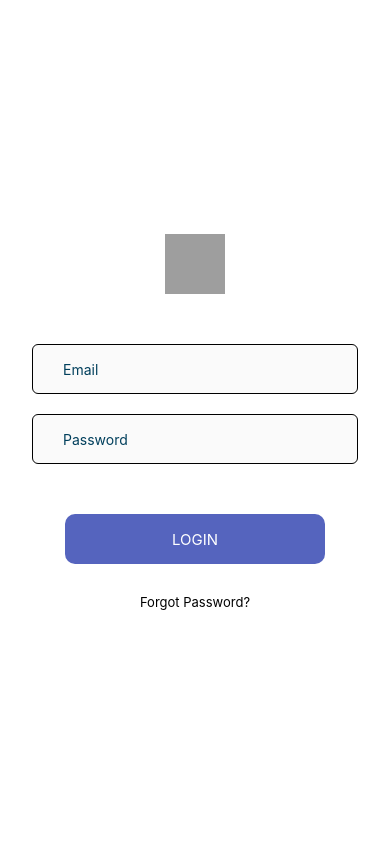
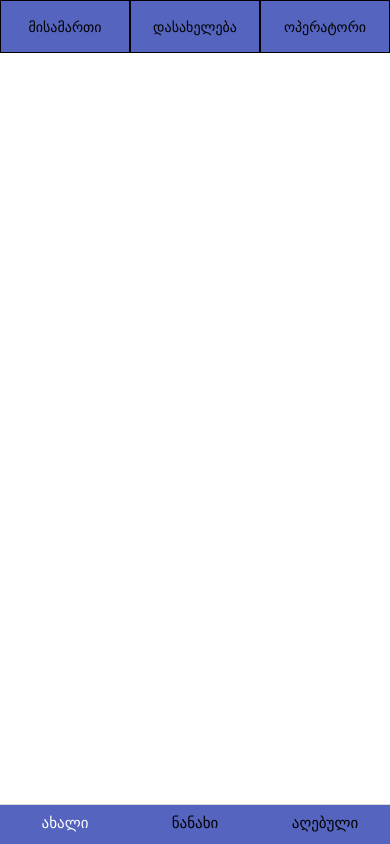
Before and after one commit to uchachaduneli/DeliveryMobile, a React Native app: screen /BottomTabNavigator in a window 390 px wide. Built offline with nearby package versions, Linux system fonts and the light colour scheme; no server answers; grey boxes are pictures that could not be loaded.

Commit message:
add bottom navigator

```diff
--- a/App.js
+++ b/App.js
@@ -1,11 +1,14 @@
-import {StyleSheet, Text, View} from "react-native";
+import { StyleSheet, Text, View } from "react-native";
 import LoginStackNavigator from "./src/navigation/LoginStackNavigator";
+import WelcomeStackNavigator from "./src/navigation/WelcomeStackNavigator";
+import BottomTabNavigator from "./src/navigation/BottomNavigator";
 
 export default function App() {
   return (
     <>
       {/*<UserInfoTokenProvider>*/}
-            <LoginStackNavigator/>
+      {/*<WelcomeStackNavigator />*/}
+      <LoginStackNavigator />
       {/*</UserInfoTokenProvider>*/}
     </>
   );
--- a/src/navigation/BottomNavigator.js
+++ b/src/navigation/BottomNavigator.js
@@ -1,74 +1,72 @@
-// import React from "react";
-// import { createBottomTabNavigator } from "@react-navigation/bottom-tabs";
-// import HomeScreen from "../screens/HomeScreen";
-// import { Image, StyleSheet, TouchableOpacity, View } from "react-native";
-// import Profile from "../screens/Profile";
-// import { NavigationContainer } from "@react-navigation/native";
-//
-// const Tab = createBottomTabNavigator();
-//
-// const BottomTabNavigator = () => {
-//   return (
-//     <NavigationContainer>
-//       <Tab.Navigator
-//         screenOptions={{ headerShown: false }}
-//         tabBarOptions={{
-//           style: {
-//             height: 75,
-//             borderTopWidth: 0,
-//             borderTopLeftRadius: 30,
-//             borderTopRightRadius: 30,
-//             elevation: 0,
-//             margin: 0,
-//             justifyContent: "center",
-//             alignItems: "center",
-//             alignSelf: "center",
-//             tabStyle: {
-//               width: "auto",
-//               height: "auto",
-//             },
-//           },
-//           showLabel: false,
-//           activeTintColor: "darkblue",
-//           inactiveTintColor: "red",
-//         }}
-//       >
-//         <Tab.Screen name="Home" component={HomeScreen} />
-//         <Tab.Screen name="Profile" component={Profile} />
-//       </Tab.Navigator>
-//     </NavigationContainer>
-//   );
-// };
-//
-// const styles = StyleSheet.create({
-//   addButtonText: {
-//     color: "#fff",
-//     fontSize: 60,
-//     justifyContent: "center",
-//     alignItems: "center",
-//     top: -9,
-//   },
-// });
-//
-// export default BottomTabNavigator;
-
+import React from "react";
 import { createBottomTabNavigator } from "@react-navigation/bottom-tabs";
-import HomeScreen from "../screens/HomeScreen";
+import { StyleSheet } from "react-native";
 import Profile from "../screens/Profile";
-import { NavigationContainer } from "@react-navigation/native";
-import Counter from "../screens/CounterScreen";
+import { Entypo } from "@expo/vector-icons";
+import CustomerInfoScreen from "../screens/CustomerInfoScreen";
+import { COLOR } from "../consts/Global";
 
 const Tab = createBottomTabNavigator();
 
-const Tabs = () => {
+export default function BottomTabNavigator() {
   return (
-    <NavigationContainer>
-      <Tab.Navigator>
-        <Tab.Screen name="HomeScreen" component={HomeScreen} />
-        <Tab.Screen name="Profile" component={Profile} />
-      </Tab.Navigator>
-    </NavigationContainer>
+    <Tab.Navigator
+      tabBarOptions={{
+        keyboardHidesTabBar: true,
+        // tabBarActiveBackgroundColor: "red",
+      }}
+      screenOptions={{
+        headerShown: false,
+        tabBarActiveTintColor: "#fff",
+        tabBarInactiveTintColor: "#000",
+        tabBarStyle: {
+          backgroundColor: COLOR.DARKBLUE,
+
+          height: 40,
+          paddingBottom: 12,
+        },
+        tabBarLabelStyle: {
+          fontSize: 15,
+          textAlign: "center",
+        },
+      }}
+    >
+      <Tab.Screen
+        name="ახალი "
+        options={{
+          tabBarIcon: ({ color, size }) => <Entypo />,
+        }}
+        tabStyle={{
+          borderRightWidth: 1,
+          borderColor: "green",
+        }}
+        component={CustomerInfoScreen}
+      />
+      <Tab.Screen
+        name="ნანახი"
+        options={{
+          tabBarIcon: ({ color, size }) => <Entypo />,
+        }}
+        component={Profile}
+      />
+
+      <Tab.Screen
+        name="აღებული"
+        options={{
+          tabBarIcon: ({ color, size }) => <Entypo />,
+        }}
+        component={Profile}
+      />
+    </Tab.Navigator>
   );
-};
+}
 
-export default Tabs;
+const styles = StyleSheet.create({
+  addButtonText: {
+    // color: "#fff",
+    // fontSize: 60,
+    // justifyContent: "center",
+    // alignItems: "center",
+    // top: -9,
+  },
+});
--- a/src/navigation/LoginStackNavigator.js
+++ b/src/navigation/LoginStackNavigator.js
@@ -6,7 +6,6 @@ import CustomerInfoScreen from "../screens/CustomerInfoScreen";
 import CustomerInfoDetailScreen from "../screens/CustomerInfoDetailScreen";
 import Profile from "../screens/Profile";
 import Counter from "../screens/CounterScreen";
-import Tabs from "./BottomNavigator";
 import ShipmentScreen from "../screens/ShipmentScreen";
 import ReceivedScreen from "../screens/ReceivedScreen";
 import CameraScreen from "../screens/CameraScreen";
@@ -14,28 +13,28 @@ import TrackingCodeScreen from "../screens/TrackingCodeScreen";
 import SenderScreen from "../screens/SenderScreen";
 import GoInOutScreen from "../screens/CarGoInOutScreen";
 import HandlingPlusScreen from "../screens/handlingPlusScreen";
+import BottomTabNavigator from "./BottomNavigator";
 
 const Stack = createStackNavigator();
 
 const LoginStackNavigator = () => {
   return (
     <NavigationContainer>
-      <Stack.Navigator>
-        <Stack.Group
+      <Stack.Navigator
         screenOptions={{
-            headerStyle: { backgroundColor: "papayawhip" },
+          // headerStyle: { backgroundColor: "papayawhip" },
           headerShown: false,
         }}
       >
         <Stack.Screen name="LogInScreen" component={LogInScreen} />
-          <Stack.Screen name="HomeScreen" component={HomeScreen} />
-          <Stack.Screen name="CustomerInfo" component={CustomerInfoScreen} />
 
-          <Stack.Screen
-            name="InfoDetail"
-            component={CustomerInfoDetailScreen}
-          />
-          <Stack.Screen name="Profile" component={Profile} />
+        {/*<Stack.Screen name="HomeScreen" component={HomeScreen} />*/}
+        {/*<Stack.Screen name="Profile" component={Profile} />*/}
+        <Stack.Screen name="HomeScreen" component={BottomTabNavigator} />
+
+        {/*<Stack.Screen name="CustomerInfo" component={CustomerInfoScreen} />*/}
+
+        <Stack.Screen name="InfoDetail" component={CustomerInfoDetailScreen} />
         <Stack.Screen name="Counter" component={Counter} />
         <Stack.Screen name="ShipmentScreen" component={ShipmentScreen} />
         {/*<Stack.Screen name="HomeScreen" component={Tabs} />*/}
@@ -51,7 +50,10 @@ const LoginStackNavigator = () => {
           name="HandlingPlusScreen"
           component={HandlingPlusScreen}
         />
-        </Stack.Group>
+        <Stack.Screen
+          name="BottomTabNavigator"
+          component={BottomTabNavigator}
+        />
       </Stack.Navigator>
     </NavigationContainer>
   );
--- /dev/null
+++ b/src/navigation/WelcomeStackNavigator.js
@@ -0,0 +1,20 @@
+import { createStackNavigator } from "@react-navigation/stack";
+import { NavigationContainer } from "@react-navigation/native";
+import Login from "../screens/Login";
+
+import React from "react";
+import LogInScreen from "../screens/Login";
+
+const Stack = createStackNavigator();
+
+const WelcomeStackNavigator = () => {
+  return (
+    <NavigationContainer>
+      <Stack.Navigator headerMode="none">
+        <Stack.Screen name="LogInScreen" component={LogInScreen} />
+      </Stack.Navigator>
+    </NavigationContainer>
+  );
+};
+
+export default WelcomeStackNavigator;
--- a/src/screens/CarGoInOutScreen.js
+++ b/src/screens/CarGoInOutScreen.js
@@ -79,7 +79,7 @@ export default function GoInOutScreen() {
 const styles = StyleSheet.create({
   container: {
     // flex: 1,
-    paddingHorizontal: 15,
+    paddingHorizontal: 20,
     marginTop: 20,
   },
   inputView: {
@@ -114,7 +114,7 @@ const styles = StyleSheet.create({
     justifyContent: "space-between",
     // position: "absolute",
     bottom: 20,
-    paddingHorizontal: 15,
+    paddingHorizontal: 20,
     marginTop: "auto",
   },
   bottomTouchStyle: {
--- a/src/screens/TrackingCodeScreen.js
+++ b/src/screens/TrackingCodeScreen.js
@@ -14,7 +14,7 @@ import { AntDesign } from "@expo/vector-icons";
 import SelectDropdown from "react-native-select-dropdown";
 import { COLOR, WIDTH } from "../consts/Global";
 
-const code = "კოდი";
+const Code = "კოდი";
 const tracking = "თრექინგ #";
 const lowerCode = "ქვეკოდი";
 const reciever = "მიმღები";
@@ -51,7 +51,7 @@ const TrackingCodeScreen = () => {
           </View>
 
           <View style={styles.viewAndInpOfCode}>
-            <Text style={styles.TextStyle}>{code}</Text>
+            <Text style={styles.TextStyle}>{Code}</Text>
             <SelectDropdown
               defaultButtonText="OK"
               buttonStyle={{
@@ -149,16 +149,13 @@ const TrackingCodeScreen = () => {
           </View>
 
           <View style={styles.explanationViewStyle}>
-            <Text style={[styles.TextStyle, { marginBottom: 10 }]}>
-              {explanation}
-            </Text>
+            <Text style={styles.explanationTextStyle}>{explanation}</Text>
             <TextInput
-              style={styles.inputView}
+              style={styles.inputexplanationView}
               onChangeText={setExplain}
               value={explain}
+              multiline={true}
               placeholder=" ნათესაური კავშირი"
-              // textAlign="center"
-              keyboardType="numeric"
             />
           </View>
         </View>
@@ -237,7 +234,7 @@ const styles = StyleSheet.create({
     justifyContent: "space-between",
     // position: "absolute",
     bottom: 20,
-    paddingHorizontal: 15,
+    paddingHorizontal: 20,
     marginTop: "auto",
   },
   bottomTouchStyle: {
@@ -252,6 +249,19 @@ const styles = StyleSheet.create({
     fontSize: 16,
     color: COLOR.WHITE,
   },
+  explanationTextStyle: {
+    fontSize: 16,
+    marginBottom: 10,
+  },
+  inputexplanationView: {
+    backgroundColor: "#fafafa",
+    borderRadius: 4,
+    width: "100%",
+    height: 60,
+    borderColor: COLOR.DARKBLUE,
+    borderWidth: 1,
+    textAlignVertical: "top",
+  },
 });
 
 export default TrackingCodeScreen;
--- a/src/screens/handlingPlusScreen.js
+++ b/src/screens/handlingPlusScreen.js
@@ -90,14 +90,14 @@ export default function HandlingPlusScreen() {
 const styles = StyleSheet.create({
   container: {
     // flex: 1,
-    paddingHorizontal: 15,
+    paddingHorizontal: 20,
     marginTop: 50,
   },
   inputView: {
     borderRadius: 4,
     width: "77%",
     height: 40,
-    borderColor: "#000",
+    borderColor: COLOR.DARKBLUE,
     borderWidth: 1,
     fontSize: 16,
   },
@@ -105,7 +105,7 @@ const styles = StyleSheet.create({
     borderRadius: 4,
     width: "100%",
     height: 40,
-    borderColor: "#000",
+    borderColor: COLOR.DARKBLUE,
     borderWidth: 1,
     fontSize: 16,
     marginBottom: 30,
@@ -123,8 +123,6 @@ const styles = StyleSheet.create({
   touchStyle: {
     borderRadius: 4,
     height: 40,
-    borderColor: "#000",
-    borderWidth: 1,
     justifyContent: "center",
     alignItems: "center",
     width: "20%",
```
Also changed, not shown: src/screens/CustomerInfoDetailScreen.js (+43 -14 lines), src/screens/CustomerInfoScreen.js (+0 -28 lines), src/screens/ShipmentScreen.js (+41 -10 lines). Lines whose indentation alone changed are shown as unchanged.
